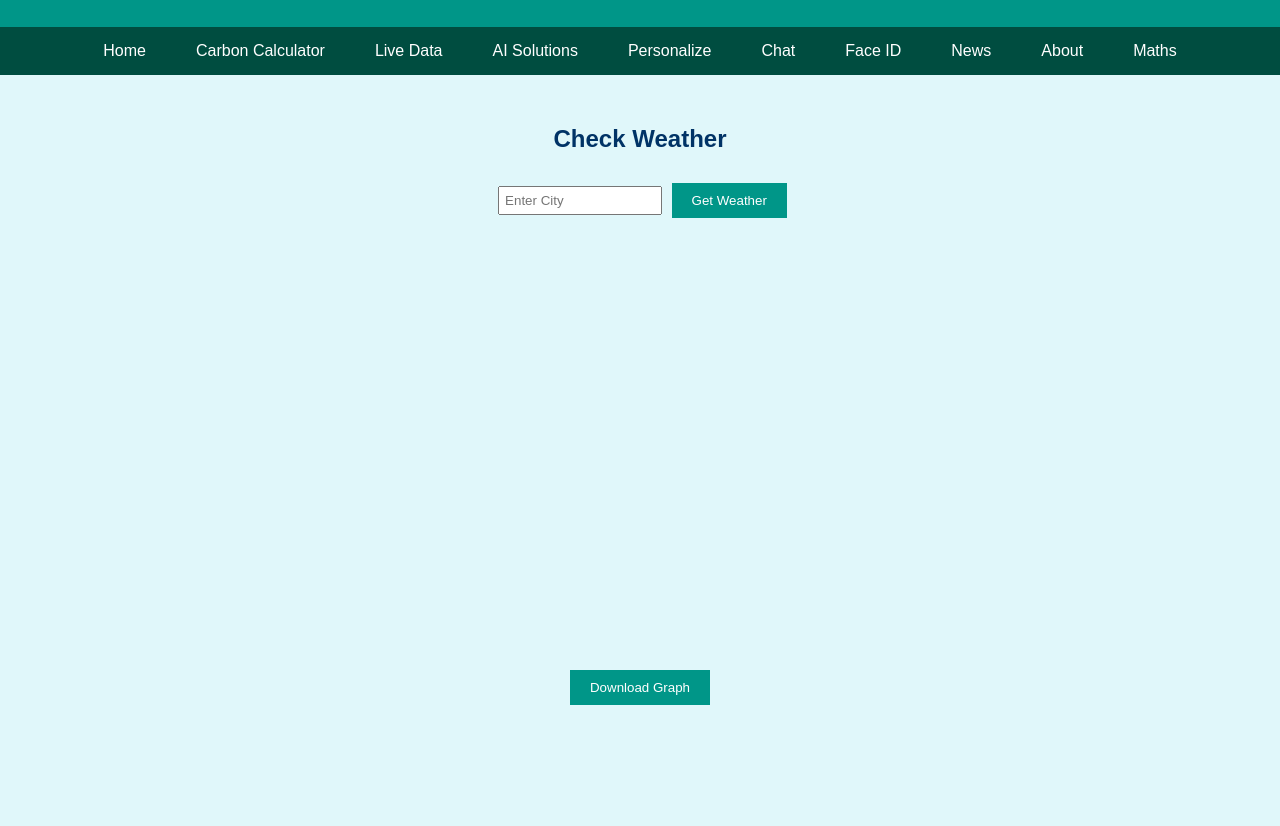
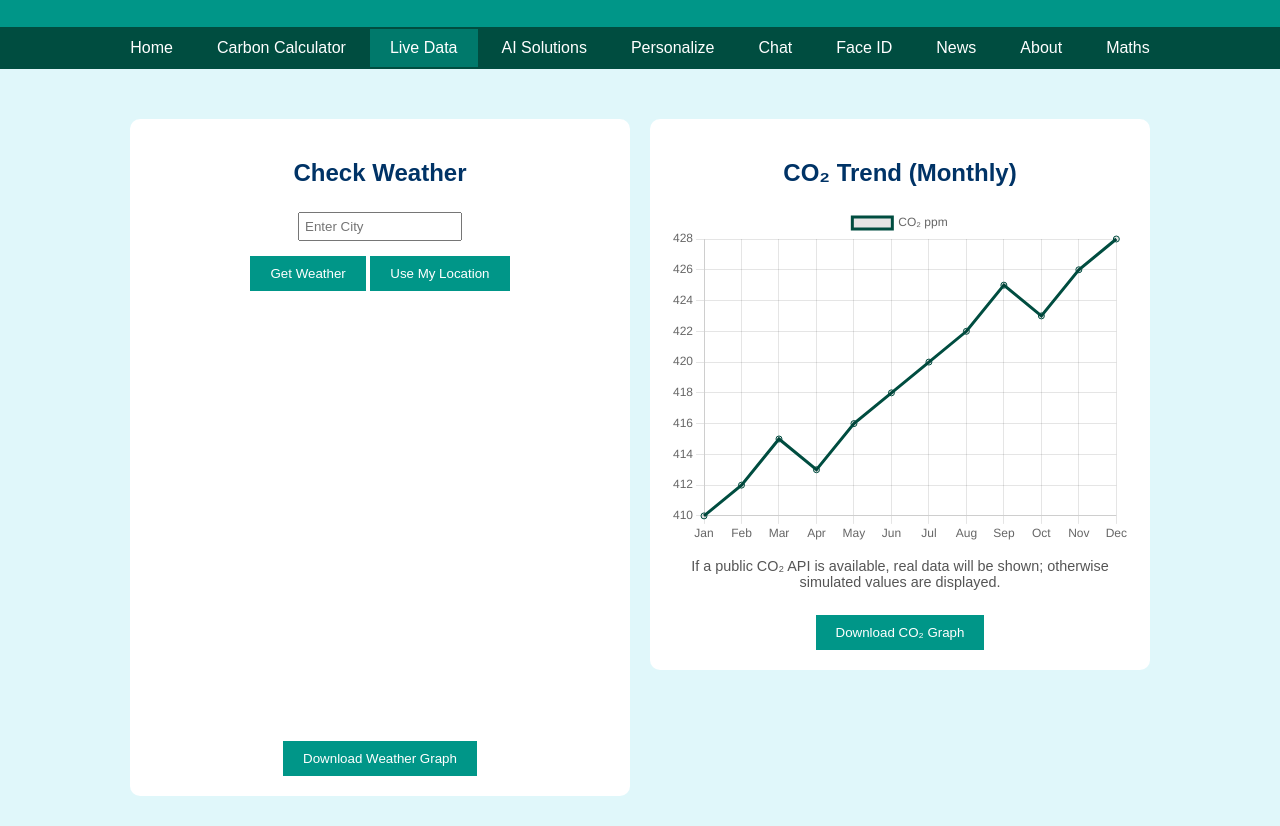
Before and after one commit to 123MRRIZAN/Aetherix, a plain HTML site: page LiveData.html in a window 1280 px wide. Shown: the part 93-919 px from the top of the page. Before the commit the page ends 828 px from the top, so only its background shows below. Drawn offline with nearby package versions, Linux system fonts and the light colour scheme.

Commit message:
Update LiveData.html

```diff
--- a/LiveData.html
+++ b/LiveData.html
@@ -2,58 +2,110 @@
 <html lang="en">
 <head>
 <meta charset="UTF-8">
-<title>Aetherix - Live Data</title>
+<meta name="viewport" content="width=device-width, initial-scale=1">
+<title>Aetherix - Live Weather & CO₂ Data</title>
 <script src="https://cdn.jsdelivr.net/npm/chart.js"></script>
 <style>
 body { font-family: Arial; background:#e0f7fa; color:#003366; margin:0; padding:0; }
 header { background:#009688; color:white; padding:20px; text-align:center; }
-nav { background:#004d40; display:flex; justify-content:center; }
-nav a { color:white; padding:15px 25px; text-decoration:none; }
-nav a:hover { background:#00796b; }
+nav { background:#004d40; display:flex; justify-content:center; flex-wrap: wrap; }
+nav a { color:white; padding:10px 20px; text-decoration:none; margin:2px; }
+nav a:hover, nav a.active { background:#00796b; }
 section { padding:30px; text-align:center; }
 input { padding:5px; width:150px; margin:5px; }
 button { padding:10px 20px; background:#009688; color:white; border:none; cursor:pointer; margin-top:10px; }
 button:hover { background:#00796b; }
 canvas { margin-top:20px; }
+.row { display:flex; flex-wrap:wrap; justify-content:center; gap:20px; }
+.col { flex:1 1 300px; max-width:500px; }
+.card { background:white; padding:20px; border-radius:10px; margin-top:20px; }
+.muted { color:#555; }
+.small { font-size:0.9em; }
+.hidden { display:none; }
 </style>
 </head>
 <body>
-<header><h1>Live Weather Data</h1></header>
+<header><h1>Aetherix — Live Weather & CO₂ Data</h1></header>
 <nav>
-<a href="Home.html">Home</a><a href="Carbon.html">Carbon Calculator</a><a href="LiveData.html">Live Data</a><a href="AISolutions.html">AI Solutions</a><a href="Personalize.html">Personalize</a><a href="Chat.html">Chat</a><a href="FaceID.html">Face ID</a><a href="News.html">News</a><a href="About.html">About</a><a href="Maths.html">Maths</a>
+<a href="Home.html">Home</a>
+<a href="Carbon.html">Carbon Calculator</a>
+<a href="LiveData.html" class="active">Live Data</a>
+<a href="AISolutions.html">AI Solutions</a>
+<a href="Personalize.html">Personalize</a>
+<a href="Chat.html">Chat</a>
+<a href="FaceID.html">Face ID</a>
+<a href="News.html">News</a>
+<a href="About.html">About</a>
+<a href="Maths.html">Maths</a>
 </nav>
-<section>
-<h2>Check Weather</h2>
-<input type="text" id="city" placeholder="Enter City">
-<button onclick="getWeather()">Get Weather</button>
-<p id="weather"></p>
-<canvas id="weatherChart" width="400" height="400"></canvas>
-<br>
-<button onclick="downloadWeatherPNG()">Download Graph</button>
+
+<section class="row">
+  <div class="col">
+    <div class="card">
+      <h2>Check Weather</h2>
+      <input type="text" id="cityInput" placeholder="Enter City">
+      <div>
+        <button onclick="getWeather()">Get Weather</button>
+        <button onclick="useMyLocation()">Use My Location</button>
+      </div>
+      <p id="weatherSummary"></p>
+      <canvas id="weatherChart" width="400" height="400"></canvas>
+      <br>
+      <button onclick="downloadWeatherPNG()">Download Weather Graph</button>
+    </div>
+  </div>
+
+  <div class="col">
+    <div class="card">
+      <h2>CO₂ Trend (Monthly)</h2>
+      <canvas id="co2Chart" height="220"></canvas>
+      <p class="muted small">If a public CO₂ API is available, real data will be shown; otherwise simulated values are displayed.</p>
+      <button onclick="downloadCO2PNG()">Download CO₂ Graph</button>
+    </div>
+  </div>
 </section>
 
 <script>
+const apiKey = 'c4e702afaf461f9258279cb7c3eb0c4d';
 
-    const apiKey = 'c4e702afaf461f9258279cb7c3eb0c4d';
+// WEATHER FUNCTIONS
+async function getWeather() {
+    const city = document.getElementById('cityInput').value;
+    if(!city) { alert("Enter a city!"); return; }
 
-async function getWeather() {
-    const city = document.getElementById('city').value;
     const res = await fetch(`https://api.openweathermap.org/data/2.5/forecast?q=${city}&appid=${apiKey}&units=metric`);
     const data = await res.json();
-    if(data.cod !== "200" && data.cod !== 200) { alert("City not found!"); return; }
+    if(data.cod != 200) { alert("City not found!"); return; }
 
-    let labels = [];
-    let temps = [];
-    data.list.slice(0,8).forEach(item => { labels.push(item.dt_txt.split(' ')[1]); temps.push(item.main.temp); });
+    const labels = [];
+    const temps = [];
+    data.list.slice(0,8).forEach(item => {
+        labels.push(item.dt_txt.split(' ')[1]);
+        temps.push(item.main.temp);
+    });
 
-    document.getElementById('weather').innerText = `Current Temp: ${temps[0]}°C`;
+    document.getElementById('weatherSummary').innerText = `Current Temp: ${temps[0]}°C`;
 
     if(window.weatherChart) window.weatherChart.destroy();
     const ctx = document.getElementById('weatherChart').getContext('2d');
     window.weatherChart = new Chart(ctx, {
         type:'line',
-        data: { labels:labels, datasets:[{ label:'Temperature (°C)', data:temps, borderColor:'#00796b', fill:false }] }
+        data:{ labels, datasets:[{ label:'Temperature (°C)', data:temps, borderColor:'#00796b', fill:false }] }
     });
+}
+
+function useMyLocation() {
+    if(navigator.geolocation) {
+        navigator.geolocation.getCurrentPosition(async pos => {
+            const lat = pos.coords.latitude;
+            const lon = pos.coords.longitude;
+            const res = await fetch(`https://api.openweathermap.org/data/2.5/forecast?lat=${lat}&lon=${lon}&appid=${apiKey}&units=metric`);
+            const data = await res.json();
+            if(data.cod != 200) { alert("Weather not found!"); return; }
+            document.getElementById('cityInput').value = data.city.name;
+            getWeather();
+        });
+    } else alert("Geolocation not supported!");
 }
 
 function downloadWeatherPNG() {
@@ -62,6 +114,22 @@ function downloadWeatherPNG() {
     link.href = document.getElementById('weatherChart').toDataURL();
     link.click();
 }
+
+// CO2 TREND FUNCTIONS (SIMULATED)
+const co2Data = [410, 412, 415, 413, 416, 418, 420, 422, 425, 423, 426, 428]; // example ppm
+const months = ['Jan','Feb','Mar','Apr','May','Jun','Jul','Aug','Sep','Oct','Nov','Dec'];
+const ctxCO2 = document.getElementById('co2Chart').getContext('2d');
+const co2Chart = new Chart(ctxCO2,{
+    type:'line',
+    data:{ labels:months, datasets:[{ label:'CO₂ ppm', data:co2Data, borderColor:'#004d40', fill:false }] }
+});
+
+function downloadCO2PNG() {
+    const link = document.createElement('a');
+    link.download = 'co2_graph.png';
+    link.href = document.getElementById('co2Chart').toDataURL();
+    link.click();
+}
 </script>
 </body>
 </html>
```
